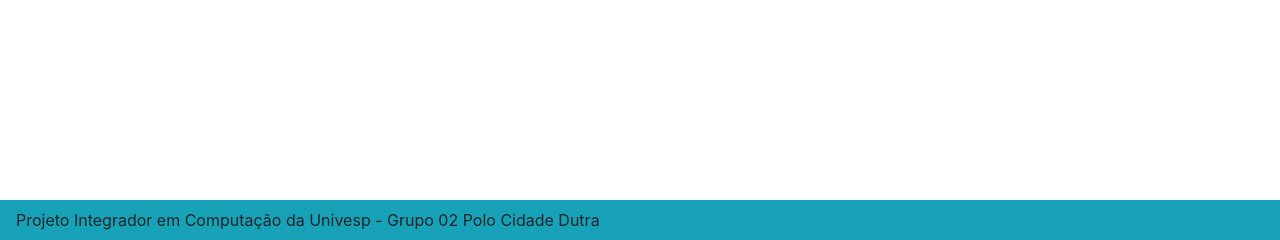
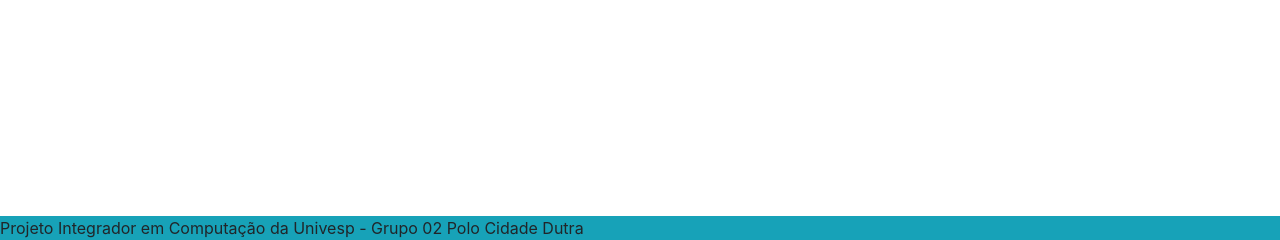
Before and after one commit to jpedrosantana/projeto_integrador_I, a Django app: page /ajuda/ in a window 1280 px wide. Shown: the part 560-800 px from the top of the page. Run offline with Django 3.2, Linux system fonts and the light colour scheme; some libraries are stand-ins or nearby versions.

Commit message:
correcao do footer

```diff
--- a/projeto_pi/templates/base.html
+++ b/projeto_pi/templates/base.html
@@ -9,12 +9,18 @@
     <link rel='stylesheet' href="{% static 'css/app.css' %}">
 
     <title>Marketplace da Comunidade</title>
+
+    <style>
+        body{
+            padding-bottom: 40px;
+        }
+    </style>
 </head>
 <body>
-    {% include 'snippets/barra_navegacao.html' %}
-    {% block conteudo %}
-    {% endblock conteudo %}
-    {% include 'snippets/rodape.html' %}
+        {% include 'snippets/barra_navegacao.html' %}
+        {% block conteudo %}
+        {% endblock conteudo %}
+        {% include 'snippets/rodape.html' %}
     <!-- jQuery Propper.js e Bootstrap JS-->
     <script src="{% static 'js/jquery.min.js'%}"> </script>
 
--- a/projeto_pi/templates/snippets/rodape.html
+++ b/projeto_pi/templates/snippets/rodape.html
@@ -1,3 +1,3 @@
-<div class='navbar fixed-bottom bg-info'>
+<footer class='footer fixed-bottom bg-info'>
     Projeto Integrador em Computação da Univesp - Grupo 02 Polo Cidade Dutra
-</div>
+</footer>
```
